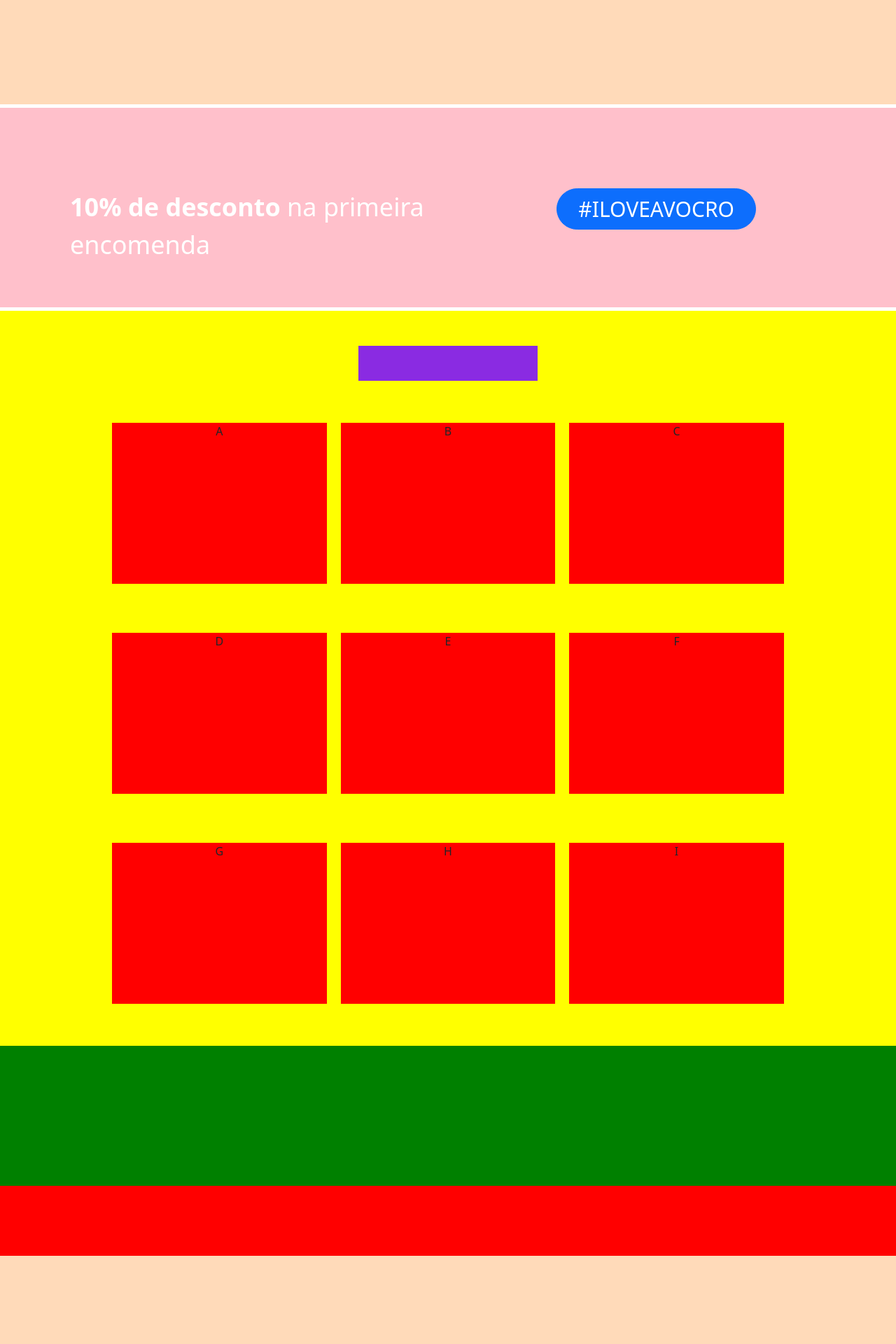
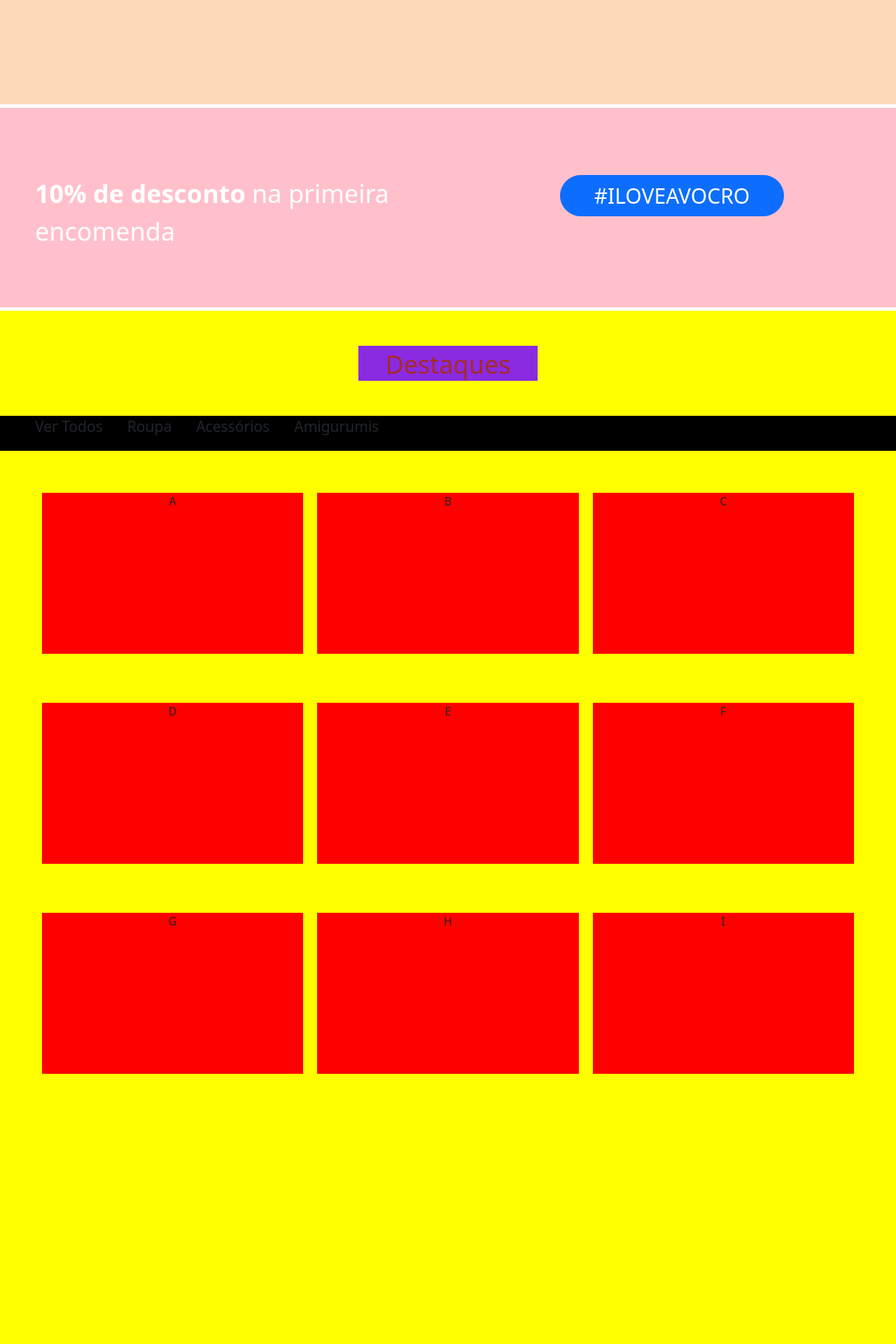
Before and after one commit to mariajardim/Avocro, a PHP site: page / in a window 1280 px wide. Shown: the part 2155-4075 px from the top of the page at 70% size. Before the commit the page ends 3949 px from the top, so only its background shows below. Run offline with PHP 8.4, Linux system fonts and the light colour scheme.

Commit message:
destaques

```diff
--- a/css/style.css
+++ b/css/style.css
@@ -179,15 +179,30 @@
     margin-bottom: 5px;
     }
 
+#desconto .desconto {
+    width: 50%;
+    height: 100%;
+    float: left;
+  /*  background-color: burlywood; */
+    margin-bottom: 5px;
+    }
+
     #desconto p {
         font-size: 36px;
         color: white;
-        margin-left: 100px;
-        margin-top: 115px;
-        margin-bottom: 115px;
+        margin-left: 50px;
+        margin-top: 15%;
         float: left;
-        width: calc(50% - 50px);
+        width: calc(100% - 50px);
         }
+
+#desconto .areabotao {
+    width: 50%;
+    height: 100%;
+    float: left;
+  /*  background-color: blue; */
+    margin-bottom: 5px;
+    }
 
     #desconto button {
         border-radius: 30px;
@@ -195,14 +210,15 @@
         padding-left: 30px;
         padding-right: 30px;
         float: left;
-        margin-top: 115px;
-        margin-right: 200px;
+        margin-top: 15%;
+        margin-right: 25%;
+        width: 50%;
         float: right;
         }
 
 #destaques {
         width: 100%;
-        height: 1050px;
+        height: 2050px;
         float: left;
         background-color: yellow;
         }
@@ -210,7 +226,6 @@
 #destaques .titulo {
      width: 20%;
      height: 50px;
-     float: left;
      background-color:blueviolet;
      margin-top: 50px;
      margin-bottom: 50px;
@@ -218,12 +233,36 @@
      margin-right: 40%;
      }
 
-#destaques ul{
-    margin: 150px;
+     #destaques .titulo p {
+        font-size: 36px;
+        color: brown;
+        text-align: center;
+        }
+
+#destaques .filtros {
+    width: 100%;
+    height: 50px;
+    background-color: black;
+    }
+
+    #destaques .filtros ul {
+        margin: 50px;
+        padding: 0;
+        }
+
+    #destaques .filtros li {
+        font-size: 21px;
+        float: left;
+        list-style: none;
+        margin-right: 35px;
+        }
+
+#destaques .produtos ul{
+    margin: 50px;
     padding: 0;
     }
 
-#destaques li {
+#destaques .produtos li {
     width: calc(33.33% - 20px);
     height: 230px;
     float: left;
--- a/desconto.php
+++ b/desconto.php
@@ -1,2 +1,7 @@
-    <p> <b>10% de desconto</b> na primeira encomenda</p>
+<div class="desconto">
+     <p> <b>10% de desconto</b> na primeira encomenda</p>
+</div>
+
+<div class="areabotao">
     <button type="button" class="btn btn-primary">#ILOVEAVOCRO</button>
+</div>
--- a/destaques.php
+++ b/destaques.php
@@ -1,4 +1,17 @@
-<div class="titulo"></div>
+<div class="titulo">
+    <p>Destaques</p>
+</div>
+
+<div class="filtros">
+    <ul>
+            <li>Ver Todos</li>
+            <li>Roupa</li>
+            <li>Acessórios</li>
+            <li>Amigurumis</li>
+    </ul>
+</div>
+
+<div class="produtos">
     <ul>
         <li>A</li>
         <li>B</li>
@@ -10,3 +23,4 @@
         <li>H</li>
         <li>I</li>
     </ul>
+</div>
```
Lines whose indentation alone changed are shown as unchanged.
